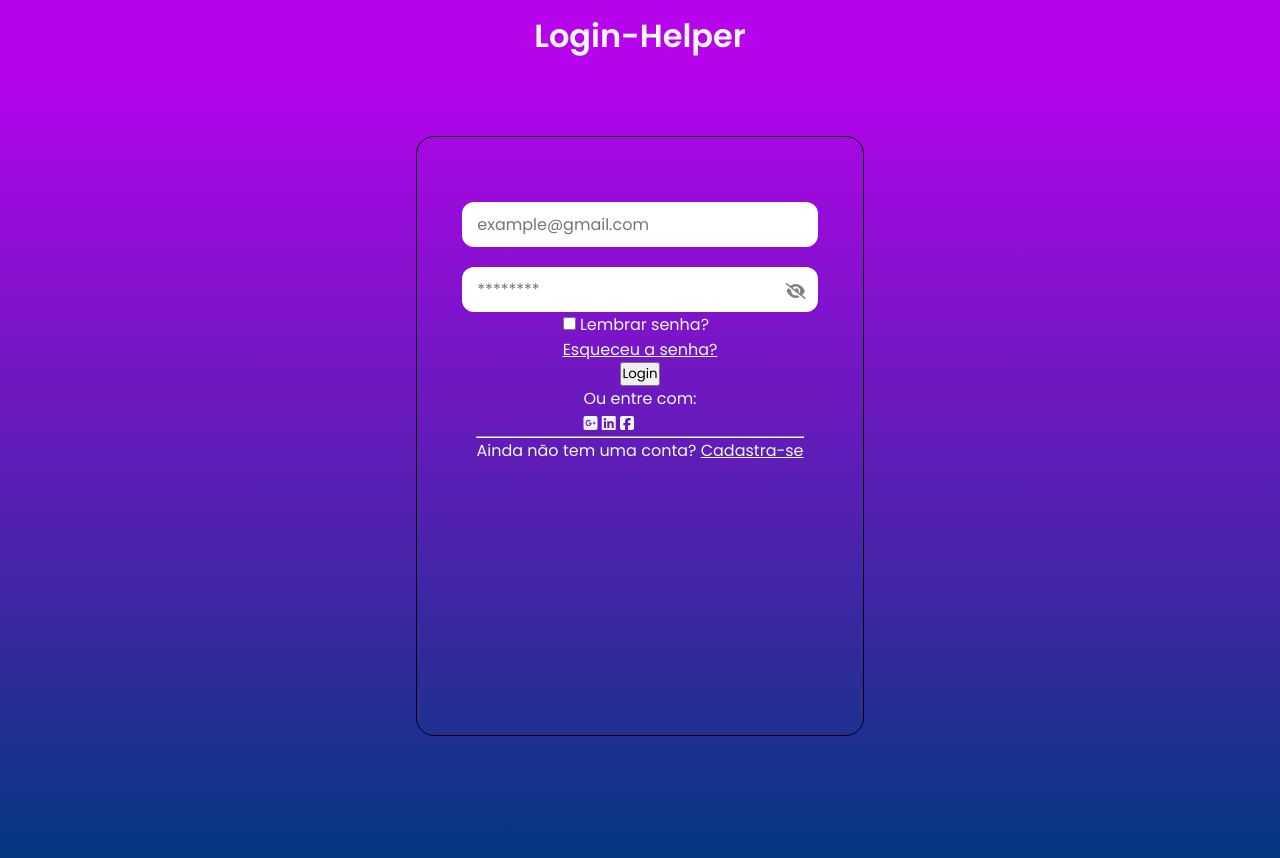
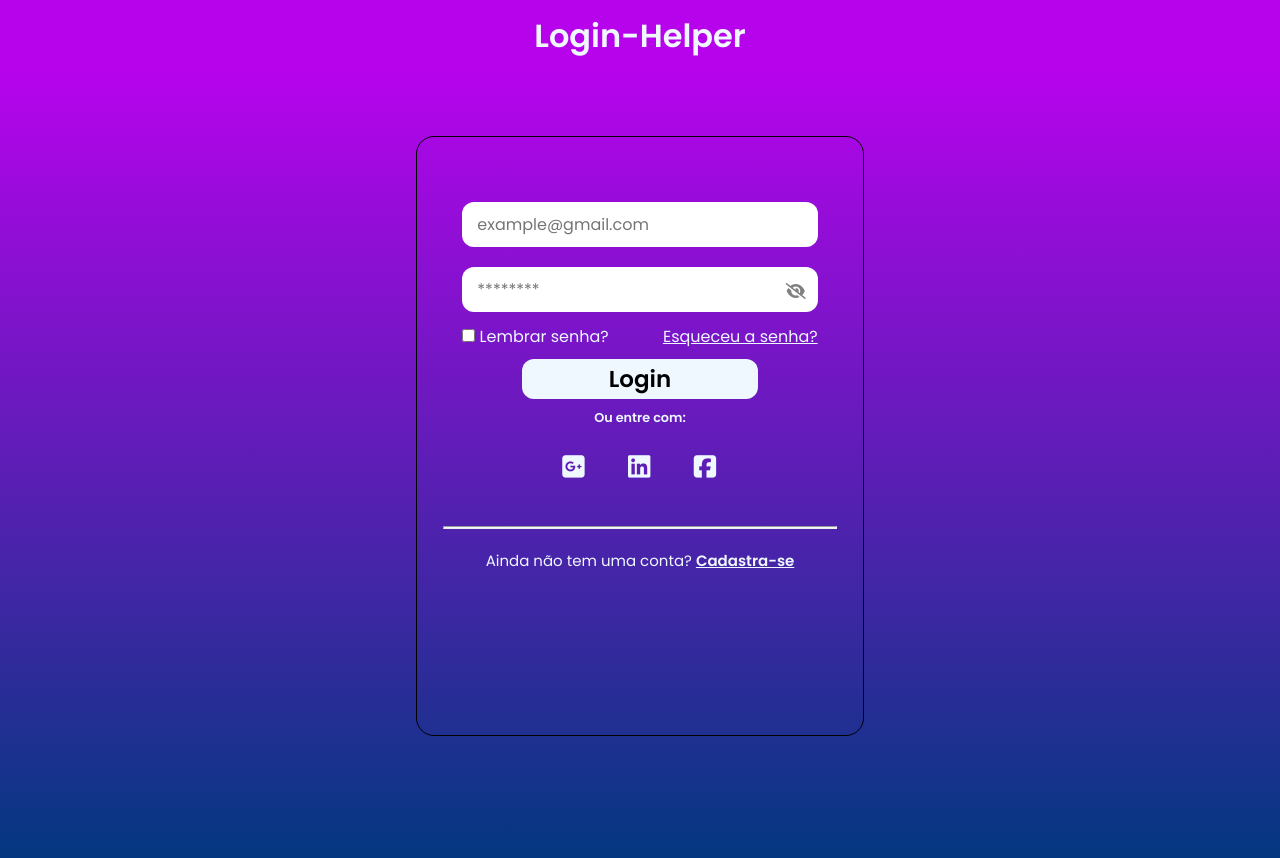
Before and after one commit to RafaelSMoliver/Tela-Login, a plain HTML site: page index.html in a window 1280 px wide. Drawn offline with Linux system fonts and the light colour scheme.

Commit message:
Atualizando tela de login

```diff
--- a/css/style.css
+++ b/css/style.css
@@ -104,3 +104,133 @@ main form .password-container i {
 main form .password-container #eye {
     display: none;
 }
+
+main form .password-infos {
+    width: 90%;
+    margin-top: 3%;
+
+    display: flex;
+    align-items: center;
+    justify-content: space-between;
+}
+
+main form .password-infos a {
+    transition: 0.2s ease-in-out;
+
+}
+
+main form .password-infos a:hover {
+    color: black;
+}
+
+main form button {
+    background-color: aliceblue;
+    width: 60%;
+    height: 40px;
+    border: 0;
+    outline: 0;
+    border-radius: 12px;
+    margin-top: 10px;
+    font-size: 23px;
+    font-weight: 600;
+    cursor: pointer;
+    transition: 0.3s ease-in-out;
+}
+
+main form button:hover {
+    background-color: black;
+    color: aliceblue;
+    border: solid 2px aliceblue;
+}
+
+main form .links-container{
+    width: 100%;
+    display: flex;
+    flex-direction: column;
+    align-items: center;
+    margin-top: 10px;
+}
+
+main form .links-container span {
+    font-size: 0.8em;
+    font-weight: 600;
+}
+
+main form .links-container aside{
+    margin-top: 5%;
+    width: 50%;
+
+    display: flex;
+    align-items: center;
+    justify-content: space-around;
+}
+
+main form .links-container aside a{
+    text-decoration: none;
+}
+
+main form .links-container aside i {
+    font-size: 1.6em;
+    padding: 8px;
+    height: 40px;
+    width: 40px;
+    border-radius: 20px;
+    transition: 0.3s ease-in-out;
+
+    color: aliceblue;
+    display: flex;
+}
+
+main form .links-container aside .google{
+    color: aliceblue;
+}
+
+main form .links-container aside .google:hover{
+    color: #1877F2;
+}
+
+main form .links-container aside .linkedin{
+    color: aliceblue;
+}
+
+main form .links-container aside .linkedin:hover{
+    color: #1877f2;
+}
+
+main form .links-container aside .facebook{
+    color: aliceblue;
+}
+
+main form .links-container aside .facebook:hover{
+    color: #1877f2;
+}
+
+main form footer{
+    width: 100%;
+    margin-top: 10%;
+
+    display: flex;
+    flex-direction: column;
+    align-items: center;
+}
+
+main form footer hr{
+    width: 100%;
+    height: 3px;
+    background-color: aliceblue;
+}
+
+main form footer span{
+    font-weight: 400;
+    font-size: 15px;
+    margin-top: 5%;
+}
+
+main footer a{
+    font-weight: 600;
+    transition: 0.2s ease-in-out;
+}
+
+main footer a:hover{
+    color: black;
+}
--- a/index.html
+++ b/index.html
@@ -44,9 +44,9 @@
                 <span>Ou entre com:</span>
 
                 <aside>
-                    <a href="#"><i class="fa-brands fa-square-google-plus"></i></a>
-                    <a href="#"><i class="fa-brands fa-linkedin"></i></a>
-                    <a href="#"><i class="fa-brands fa-square-facebook"></i></a>
+                    <a href="#"><i class="fa-brands fa-square-google-plus google"></i></a>
+                    <a href="#"><i class="fa-brands fa-linkedin linkedin"></i></a>
+                    <a href="#"><i class="fa-brands fa-square-facebook facebook"></i></a>
                 </aside>
             </section>
 
```
